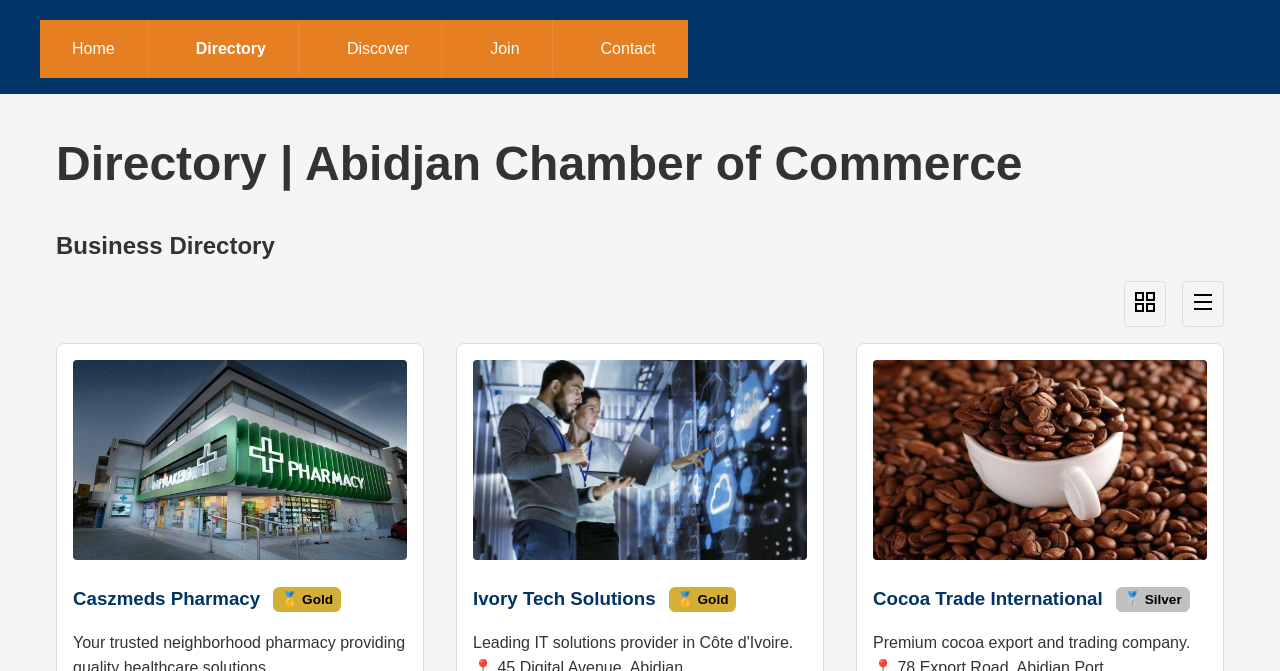
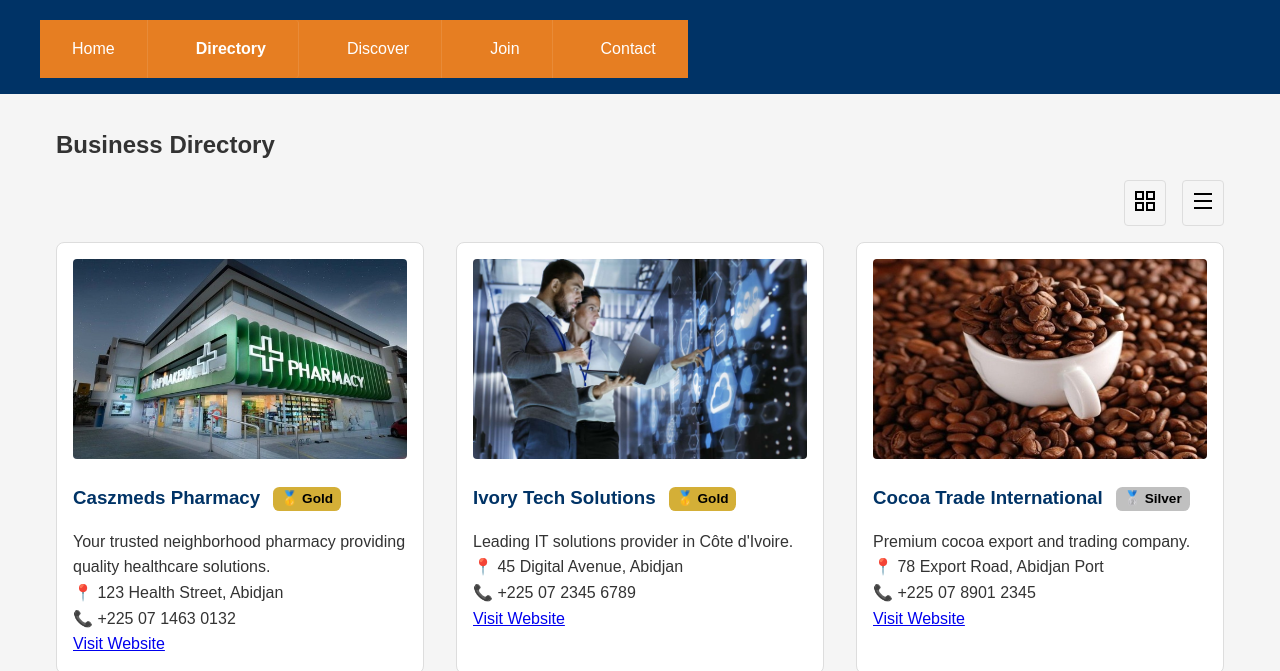
Before and after one commit to christian-chukwu/wdd231, a plain HTML site: page chamber/directory.html in a window 1280 px wide. Shown: the part 129-800 px from the top of the page. Drawn offline with Linux system fonts and the light colour scheme; files that its build step writes are made by us from their sources.

Commit message:
h1 update

```diff
--- a/chamber/directory.html
+++ b/chamber/directory.html
@@ -54,7 +54,6 @@
   </header>
 
   <main class="directory">
-    <h1>Directory | Abidjan Chamber of Commerce</h1>
     <h2>Business Directory</h2>
 
     <div class="view-controls">
```
